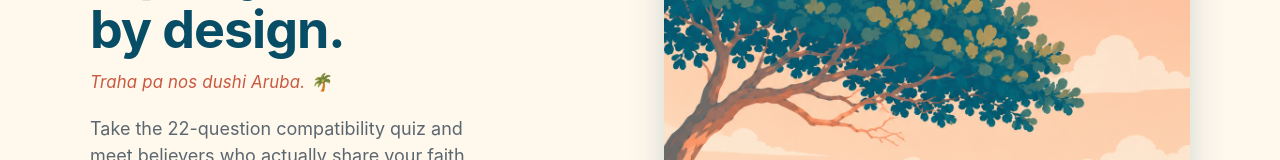
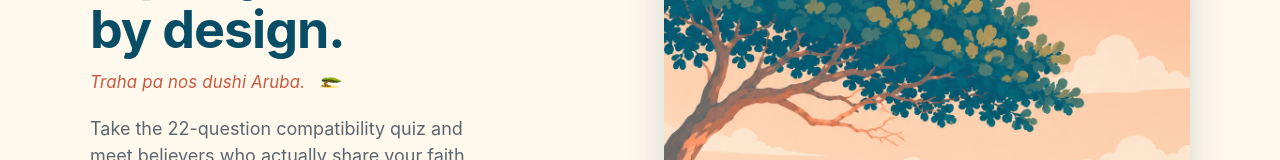
Before and after one commit to johntheysen-code/christian-aruba-dating, a Next.js app: page / in a window 1280 px wide. Shown: the part 367-527 px from the top of the page. Built offline with nearby package versions, Linux system fonts and the light colour scheme; no server answers.

Commit message:
Replace palm/island emojis with divi-divi illustration

```diff
--- a/app/globals.css
+++ b/app/globals.css
@@ -203,6 +203,20 @@ a {
   color: var(--coral-dark);
   margin-bottom: 1.25rem;
   letter-spacing: 0.01em;
+}
+
+.inline-divi {
+  display: inline-block;
+  height: 1.4em;
+  vertical-align: -0.35em;
+  margin-left: 0.15em;
+}
+
+.tag-divi {
+  display: inline-block;
+  height: 1.1em;
+  vertical-align: -0.25em;
+  margin-right: 0.3em;
 }
 
 .hero p.lede {
--- a/app/messages/[userId]/page.tsx
+++ b/app/messages/[userId]/page.tsx
@@ -46,7 +46,11 @@ export default async function ThreadPage({
           <div>
             <h1>{partner.display_name}</h1>
             {partner.location && (
-              <p className="muted small">🏝️ {partner.location}</p>
+              <p className="muted small">
+                {/* eslint-disable-next-line @next/next/no-img-element */}
+                <img src="/divi.png" alt="" className="tag-divi" />
+                {partner.location}
+              </p>
             )}
           </div>
         </div>
--- a/app/page.tsx
+++ b/app/page.tsx
@@ -28,7 +28,11 @@ export default async function HomePage() {
               <br />
               by design.
             </h1>
-            <p className="hero-tagline">Traha pa nos dushi Aruba. 🌴</p>
+            <p className="hero-tagline">
+              Traha pa nos dushi Aruba.{" "}
+              {/* eslint-disable-next-line @next/next/no-img-element */}
+              <img src="/divi.png" alt="" className="inline-divi" />
+            </p>
             <p className="lede">
               Take the 22-question compatibility quiz and meet believers who
               actually share your faith, your values, and your way of life.
--- a/app/profile/[userId]/page.tsx
+++ b/app/profile/[userId]/page.tsx
@@ -135,7 +135,11 @@ export default async function ProfileDetailPage({
               <span className="tag">⛪ {profile.denomination}</span>
             )}
             {profile.location && (
-              <span className="tag">🏝️ {profile.location}</span>
+              <span className="tag">
+                {/* eslint-disable-next-line @next/next/no-img-element */}
+                <img src="/divi.png" alt="" className="tag-divi" />
+                {profile.location}
+              </span>
             )}
           </div>
           {profile.church_name && (
```
Also changed, not shown: app/matches/page.tsx (+7 -1 lines).
